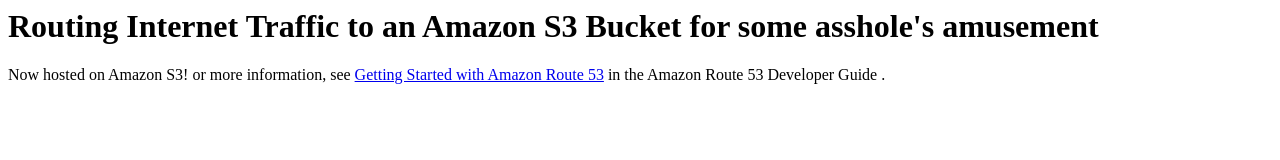
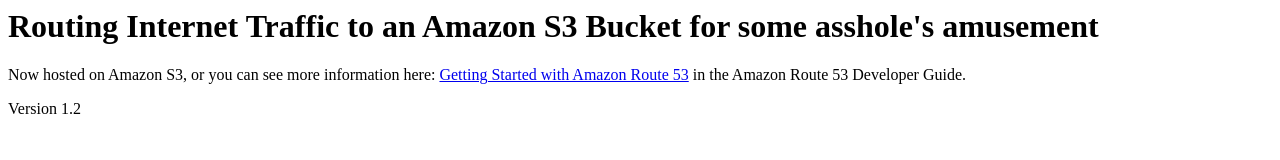
Before and after one commit to 14traits/14traits.website, a plain HTML site: page index.html in a window 1280 px wide. Drawn offline with Linux system fonts and the light colour scheme.

Commit message:
Update index.html

```diff
--- a/index.html
+++ b/index.html
@@ -5,14 +5,11 @@
   <body>
     <h1>Routing Internet Traffic to an Amazon S3 Bucket for some asshole's amusement</h1>
     <p>
-      Now hosted on Amazon S3!
-      or more information, see
+      Now hosted on Amazon S3, or you can see more information here:
       <a href="https://docs.aws.amazon.com/Route53/latest/DeveloperGuide/getting-started.html">Getting Started with Amazon Route 53</a>
-      in the
-      <emphasis>Amazon Route 53 Developer Guide</emphasis>
-
-
-      .
+      in the <emphasis>Amazon Route 53 Developer Guide</emphasis>.
+    </p>
+    <p>Version 1.2
     </p>
   </body>
 </html>
```
